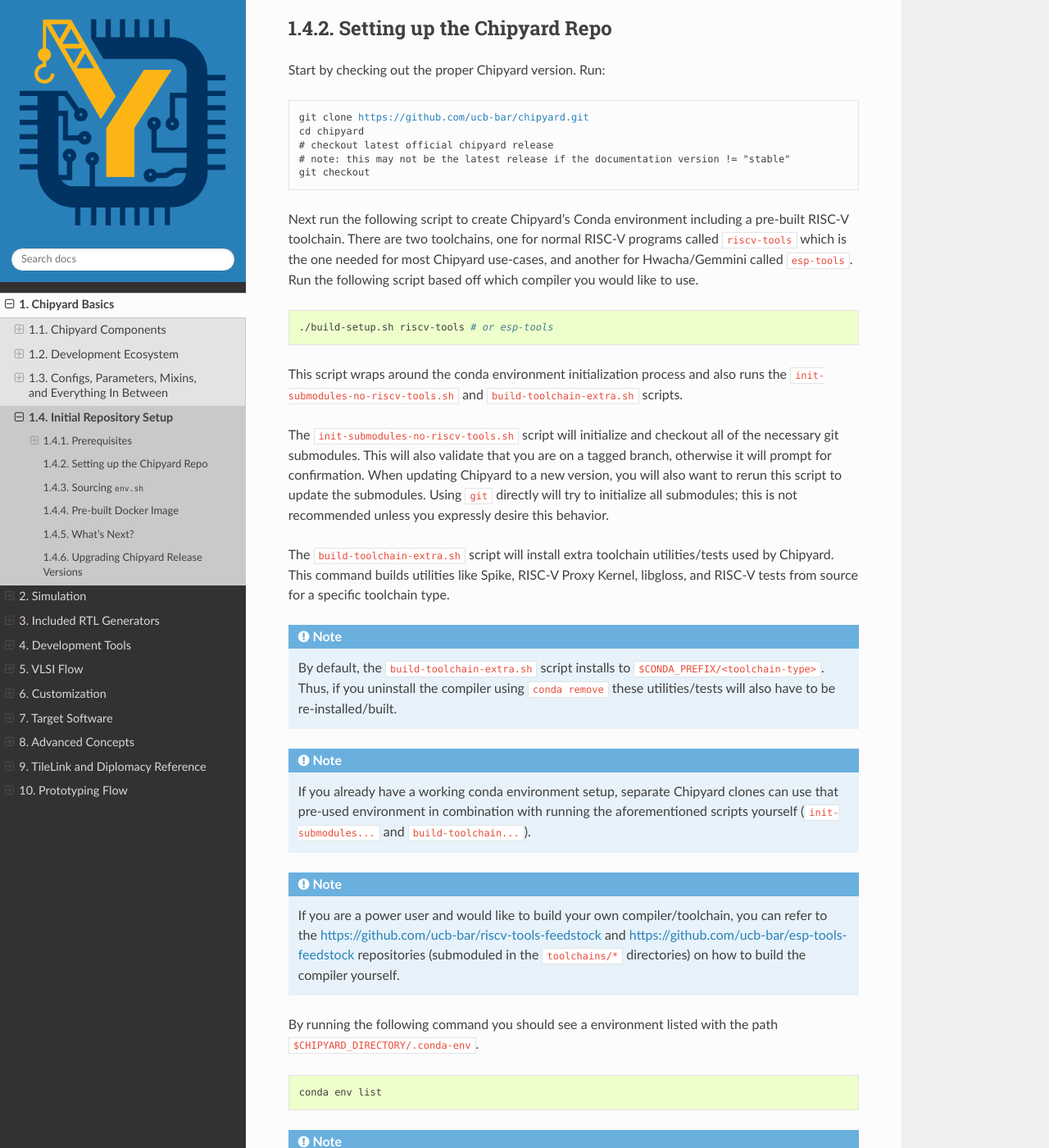
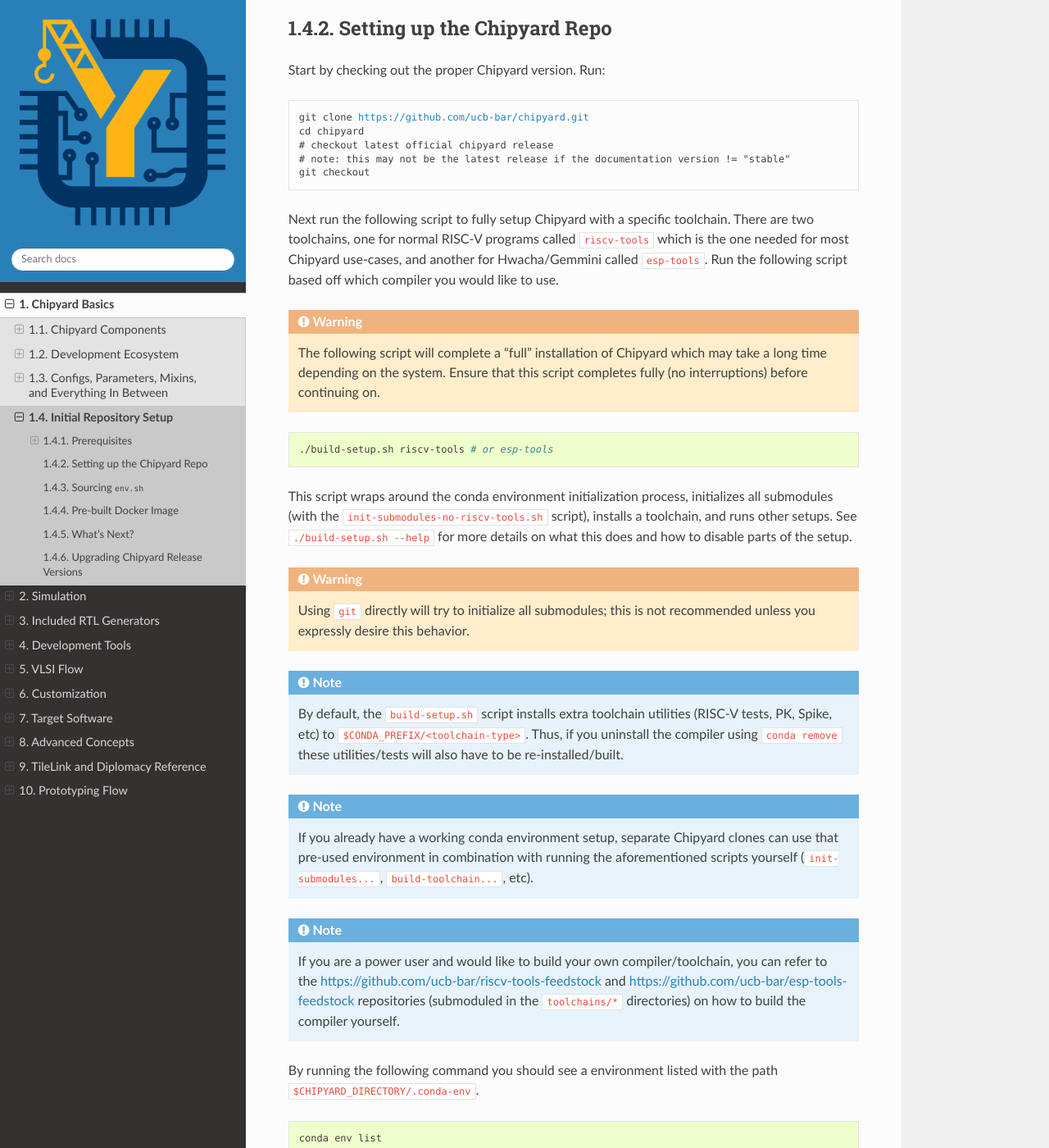
Before and after one commit to ucb-bar/chipyard, a Sphinx documentation site: the page built from docs/Chipyard-Basics/Initial-Repo-Setup.rst, in a window 1280 px wide and 1400 px high, scrolled down 1484 px. Shown: the whole window at 82% size. Built offline with Sphinx 7.4.7 and the Read the Docs theme 2.0.0, drawn with Linux system fonts in a browser that asks for light colours.

Commit message:
Rework build-setup | Add single-node CI

```diff
--- a/docs/Chipyard-Basics/Initial-Repo-Setup.rst
+++ b/docs/Chipyard-Basics/Initial-Repo-Setup.rst
@@ -62,27 +62,25 @@
     # note: this may not be the latest release if the documentation version != "stable"
     git checkout |version|
 
-Next run the following script to create Chipyard's Conda environment including a pre-built RISC-V toolchain.
+Next run the following script to fully setup Chipyard with a specific toolchain.
 There are two toolchains, one for normal RISC-V programs called ``riscv-tools`` which is the one needed for most Chipyard use-cases, and another for Hwacha/Gemmini called ``esp-tools``.
 Run the following script based off which compiler you would like to use.
+
+.. Warning:: The following script will complete a "full" installation of Chipyard which may take a long time depending on the system.
+    Ensure that this script completes fully (no interruptions) before continuing on.
 
 .. code-block:: shell
 
     ./build-setup.sh riscv-tools # or esp-tools
 
-This script wraps around the conda environment initialization process and also runs the ``init-submodules-no-riscv-tools.sh`` and ``build-toolchain-extra.sh`` scripts.
+This script wraps around the conda environment initialization process, initializes all submodules (with the ``init-submodules-no-riscv-tools.sh`` script), installs a toolchain, and runs other setups.
+See ``./build-setup.sh --help`` for more details on what this does and how to disable parts of the setup.
 
-The ``init-submodules-no-riscv-tools.sh`` script will initialize and checkout all of the necessary git submodules.
-This will also validate that you are on a tagged branch, otherwise it will prompt for confirmation.
-When updating Chipyard to a new version, you will also want to rerun this script to update the submodules.
-Using ``git`` directly will try to initialize all submodules; this is not recommended unless you expressly desire this behavior.
+.. Warning:: Using ``git`` directly will try to initialize all submodules; this is not recommended unless you expressly desire this behavior.
 
-The ``build-toolchain-extra.sh`` script will install extra toolchain utilities/tests used by Chipyard.
-This command builds utilities like Spike, RISC-V Proxy Kernel, libgloss, and RISC-V tests from source for a specific toolchain type.
+.. Note:: By default, the ``build-setup.sh`` script installs extra toolchain utilities (RISC-V tests, PK, Spike, etc) to ``$CONDA_PREFIX/<toolchain-type>``. Thus, if you uninstall the compiler using ``conda remove`` these utilities/tests will also have to be re-installed/built.
 
-.. Note:: By default, the ``build-toolchain-extra.sh`` script installs to ``$CONDA_PREFIX/<toolchain-type>``. Thus, if you uninstall the compiler using ``conda remove`` these utilities/tests will also have to be re-installed/built.
-
-.. Note:: If you already have a working conda environment setup, separate Chipyard clones can use that pre-used environment in combination with running the aforementioned scripts yourself (``init-submodules...`` and ``build-toolchain...``).
+.. Note:: If you already have a working conda environment setup, separate Chipyard clones can use that pre-used environment in combination with running the aforementioned scripts yourself (``init-submodules...``, ``build-toolchain...``, etc).
 
 .. Note:: If you are a power user and would like to build your own compiler/toolchain, you can refer to the https://github.com/ucb-bar/riscv-tools-feedstock and https://github.com/ucb-bar/esp-tools-feedstock repositories (submoduled in the ``toolchains/*`` directories) on how to build the compiler yourself.
 
```
Also changed, not shown: docs/Simulation/FPGA-Accelerated-Simulation.rst (+1 -8 lines), 5 other files.
